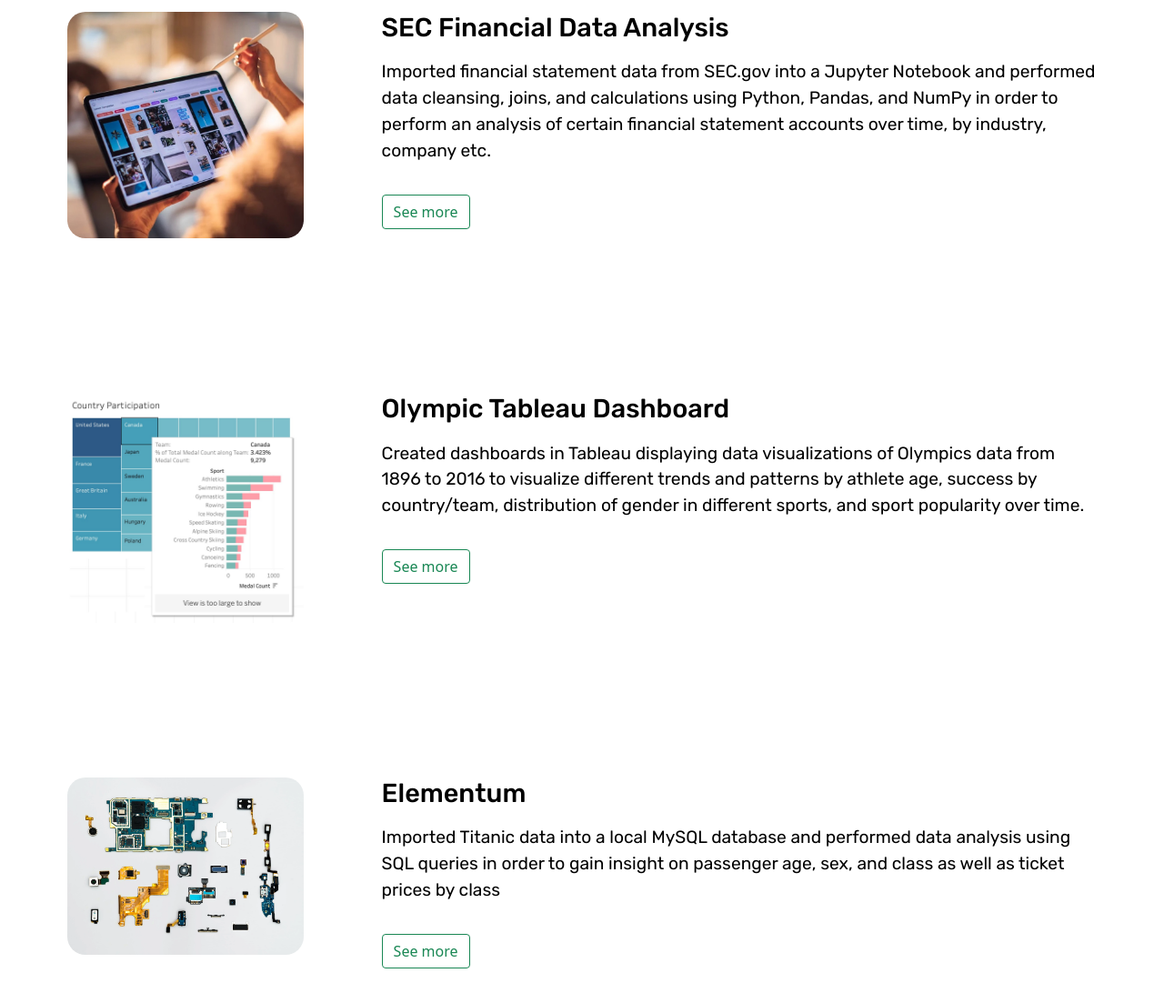
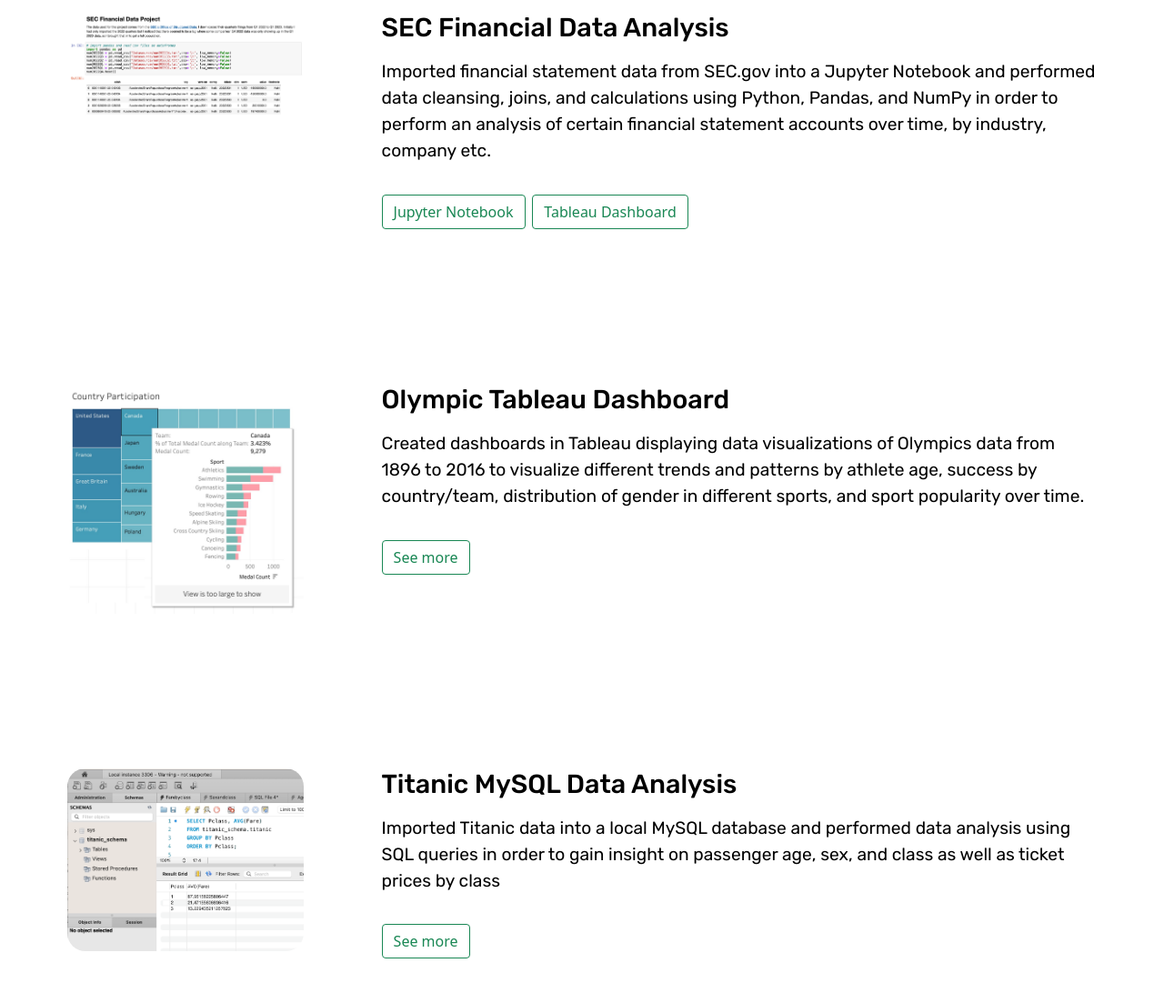
Before and after one commit to etoomey1/etoomey1.github.io, a plain HTML site: page index.html in a window 1280 px wide. Shown: the part 1535-2638 px from the top of the page at 91% size. Drawn offline with nearby package versions, Linux system fonts and the light colour scheme.

Commit message:
Finalize project images

```diff
--- a/index.html
+++ b/index.html
@@ -175,7 +175,7 @@
             <!-- Completed Project #1 -->
             <div class="flex-container" style="padding-bottom: 100px; padding-top: 50px">
                 <div class="small-container-left" style="">
-                    <img src="assets/project4.jpg" alt="" class="title-image" />
+                    <img src="assets/sec.png" alt="" class="title-image" />
                 </div>
                 <div class="big-container-right" style="">
                     <h3>SEC Financial Data Analysis</h3>
@@ -189,8 +189,14 @@
                         class="btn btn-outline-success"
                         href="https://github.com/etoomey1/SEC-Financial-Data-Project/blob/main/SECdataproject2.ipynb"
                         target="_blank"
-                        >See more</a
+                        >Jupyter Notebook</a
                     >
+
+                    <a
+                    class="btn btn-outline-success"
+                    href="https://public.tableau.com/app/profile/erin.toomey/viz/SECdata/Cash-InsuranceIndustries"
+                    target="_blank"
+                    >Tableau Dashboard</a>
                 </div>
             </div>
 
@@ -207,33 +213,27 @@
                         to visualize different trends and patterns by athlete age, success by country/team, distribution
                         of gender in different sports, and sport popularity over time.
                     </p>
-                    <button
-                        type="button"
-                        class="btn btn-outline-success"
-                        id="btn1"
-                        data-bs-toggle="modal"
-                        data-bs-target="#myModal"
-                    >
+                    <a class="btn btn-outline-success" href="https://public.tableau.com/app/profile/erin.toomey/viz/Olympics_17137498976000/Dashboard1" target="_blank">
                         See more
-                    </button>
+                    </a>
                 </div>
             </div>
 
             <!-- Completed Project #3 -->
             <div class="flex-container" style="padding-bottom: 100px; padding-top: 50px">
                 <div class="small-container-left" style="">
-                    <img src="assets/project6.webp" alt="" class="title-image" />
+                    <img src="assets/titanic.png" alt="" class="title-image" />
                 </div>
                 <div class="big-container-right" style="">
-                    <h3>Elementum</h3>
+                    <h3>Titanic MySQL Data Analysis</h3>
                     <p style="padding-bottom: 10px">
                         Imported Titanic data into a local MySQL database and performed data
                         analysis using SQL queries in order to gain insight on passenger age,
                         sex, and class as well as ticket prices by class
                     </p>
-                    <a class="btn btn-outline-success" href="http://github.com" target="_blank"
-                        >See more</a
-                    >
+                    <a class="btn btn-outline-success" href="http://github.com" target="_blank">
+                        See more
+                    </a>
                 </div>
             </div>
 
--- a/index.js
+++ b/index.js
@@ -1,15 +1,4 @@
 var app = document.getElementById('app');
-
-var typewriter = new Typewriter(app, {
-  loop: true,
-  delay: 75,
-});
-
-typewriter
-  .pauseFor(1000)
-  .typeString('I am a financial data scientist') //Add your own tagline
-  .pauseFor(3000)
-  .start()
 
 
 var granimInstance = new Granim({
```
Also changed, not shown: assets/sec.png (added), assets/titanic.png (added).
